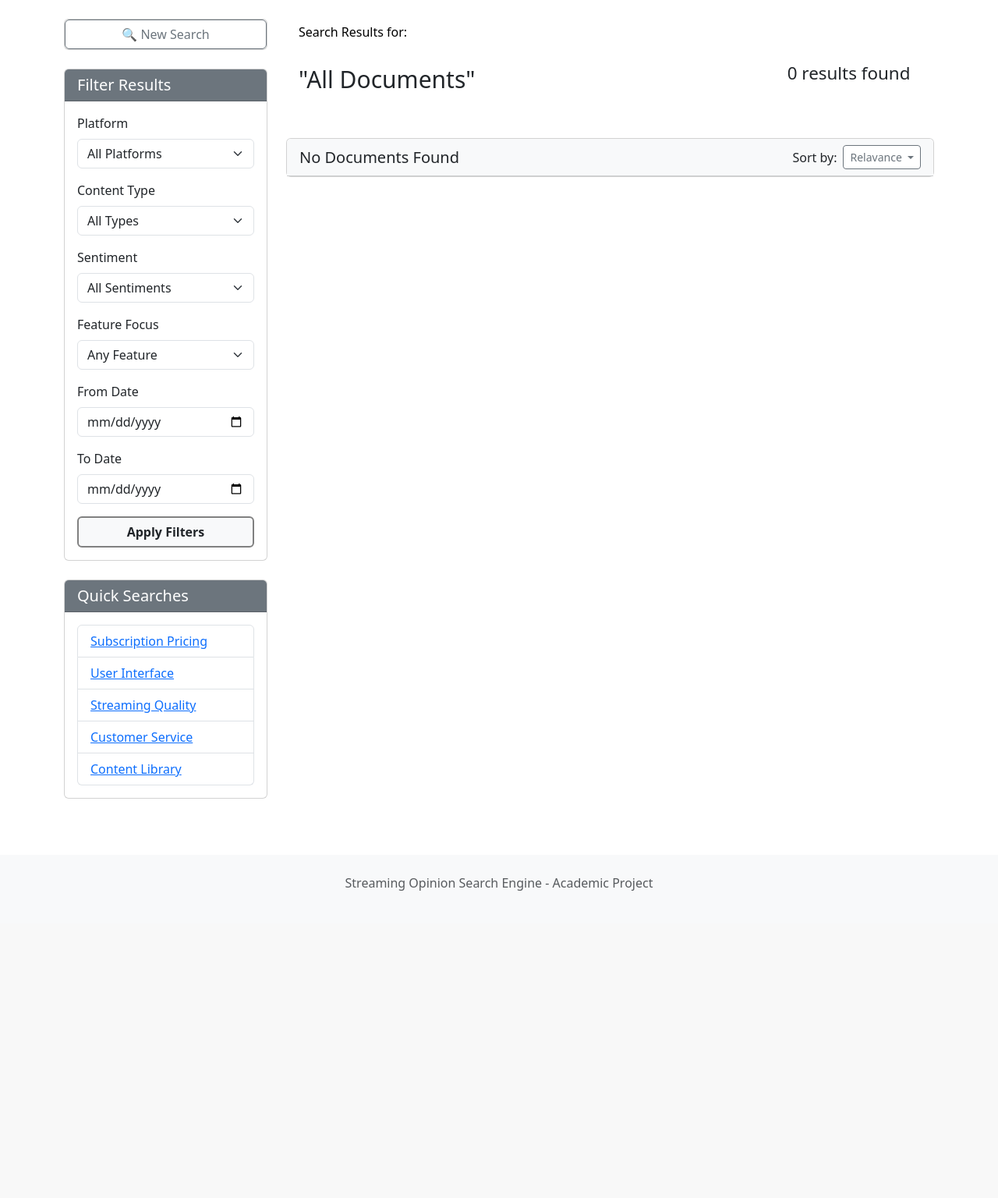
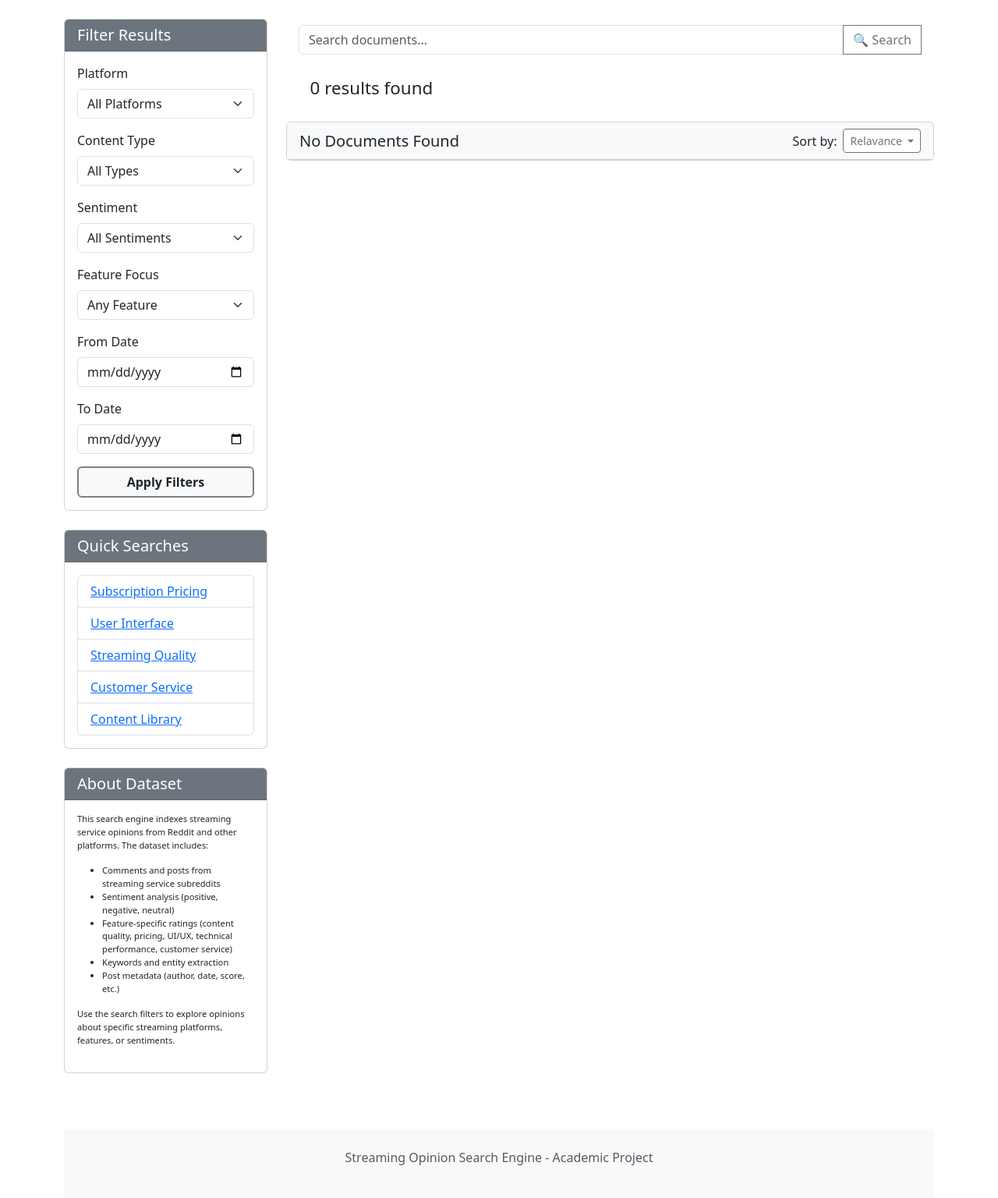
Before and after one commit to Alaneel/SC4021, a Flask app: page /search in a window 1280 px wide. Shown: the part 56-1592 px from the top of the page at 78% size. Before the commit the page ends 1240 px from the top, so only its background shows below. Run offline with Flask 3, Linux system fonts and the light colour scheme; data that the repository does not hold is empty; some libraries are stand-ins or nearby versions.

Commit message:
Finalised UI
Fixed search bar and overall formatting of the page

```diff
--- a/templates/search_results.html
+++ b/templates/search_results.html
@@ -11,9 +11,6 @@
 <div class="row">
     <!-- Search filters sidebar -->
     <div class="col-md-3">
-        <div class="card mb-4">
-            <a href="/" class="btn btn-outline-secondary">&#128269; New Search</a>
-        </div>
         <div class="card mb-4">
             <div class="card-header bg-secondary text-white">
                 <h5 class="mb-0">Filter Results</h5>
@@ -102,23 +99,77 @@
                 </ul>
             </div>
         </div>
+
+
+        <div class="card mb-4">
+            <div class="card-header bg-secondary text-white">
+                <h5 class="mb-0">About Dataset</h5>
+            </div>
+            <div class="card-body" style="font-size: 0.7rem;">
+                <p>This search engine indexes streaming service opinions from Reddit and other platforms. The dataset includes:</p>
+                <ul>
+                    <li>Comments and posts from streaming service subreddits</li>
+                    <li>Sentiment analysis (positive, negative, neutral)</li>
+                    <li>Feature-specific ratings (content quality, pricing, UI/UX, technical performance, customer service)</li>
+                    <li>Keywords and entity extraction</li>
+                    <li>Post metadata (author, date, score, etc.)</li>
+                </ul>
+                <p>Use the search filters to explore opinions about specific streaming platforms, features, or sentiments.</p>
+            </div>
+        </div>
     </div>
 
     <!-- Main content -->
     <div class="col-md-9">
         <!-- Search results header -->
-        <!-- Search results header -->
         <div class="card mb-4" style="border: none;">
             <div class="card-header bg-white text-black d-flex justify-content-between align-items-center" style="border-bottom: none; text-decoration: none;" >
-                <h4 class="mb-0" style="font-size: 1.0em; text-decoration: none; border-bottom: none; margin-bottom: 0;">Search Results for:</h4>
+                <form action="/search" method="get" class="input-group w-100">
+                    <input type="text" class="form-control" id="q" name="q" placeholder="Search documents..." value="{{ query if query and query.strip() and query != '*:*' else '' }}">
+                    <button type="submit" class="btn btn-outline-secondary">
+                        &#128269; Search
+                    </button>
+
+                    <!-- Hidden fields to preserve filters -->
+                    <input type="hidden" name="platform" value="{{ selected_platform or '' }}">
+                    <input type="hidden" name="type" value="{{ selected_type or '' }}">
+                    <input type="hidden" name="sentiment" value="{{ selected_sentiment or '' }}">
+                    <input type="hidden" name="feature" value="{{ selected_feature or 'any' }}">
+                    <input type="hidden" name="start_date" value="{{ start_date or '' }}">
+                    <input type="hidden" name="end_date" value="{{ end_date or '' }}">
+                </form>
             </div>
             <div class="card-body">
                 <div class="d-flex justify-content-between align-items-center">
+                    <!-- Results count on the left -->
+                    <span class="badge bg-white text-dark" style="font-size: 1.4em; font-weight: normal;">{{ num_found }} results found</span>
+
+                    <!-- Visualization selector flush right -->
+                    {% if visualizations %}
                     <div>
-                        <h5><small class="text-dark" style="font-size: 1.5em; margin-top: 0;">"{{ query if query and query.strip() and query != '*:*' else 'All Documents' }}"</small></h5>
-                        <div>
+                        <select id="visualization-select" class="form-select">
+                            <option value="" selected>Select a Visualization</option>
+                            {% if visualizations.platform_pie %}
+                            <option value="platform">Platform Distribution</option>
+                            {% endif %}
+                            {% if visualizations.type_pie %}
+                            <option value="type">Content Type Distribution</option>
+                            {% endif %}
+                            {% if visualizations.sentiment_bar %}
+                            <option value="sentiment">Sentiment Distribution</option>
+                            {% endif %}
+                            {% if visualizations.time_series %}
+                            <option value="time">Timeline</option>
+                            {% endif %}
+                        </select>
+                    </div>
+                    {% endif %}
+                </div>
+
+                <!-- Filters below -->
+                <div class="mt-2">
                     {% if selected_platform or selected_type or selected_sentiment or selected_feature and selected_feature != 'any' %}
-                            <small class="text-dark">{{ 'Filers:' }}</small>
+                    <small class="text-dark">{{ 'Filters:' }}</small>
                         {% if selected_platform %}
                         <span class="badge bg-info me-1">Platform: {{ selected_platform }}</span>
                         {% endif %}
@@ -142,38 +193,10 @@
                     {% endif %}
                 </div>
             </div>
-                    <div class="card mb-4" style="border: none;">
-                        <span class="badge bg-white text-dark" style="font-size: 1.4em; font-weight: normal;">{{ num_found }} results found</span>
-
-                        <!-- Visualization selector moved here -->
-                        {% if visualizations %}
-                        <div class="mt-2">
-                            <select id="visualization-select" class="form-select">
-                                <option value="" selected>Select a Visualization</option>
-                                {% if visualizations.platform_pie %}
-                                <option value="platform">Platform Distribution</option>
-                                {% endif %}
-                                {% if visualizations.type_pie %}
-                                <option value="type">Content Type Distribution</option>
-                                {% endif %}
-                                {% if visualizations.sentiment_bar %}
-                                <option value="sentiment">Sentiment Distribution</option>
-                                {% endif %}
-                                {% if visualizations.time_series %}
-                                <option value="time">Timeline</option>
-                                {% endif %}
-                            </select>
-                        </div>
-                        {% endif %}
-                    </div>
-                </div>
-            </div>
-        </div>
 
         <!-- Visualizations container (keep this part) -->
         {% if visualizations %}
-        <div class="card mb-4" style="border: none;">
-            <div class="card-body">
+        <div class="card mb-4" style="border: none">
             <div id="visualization-container">
                 {% if visualizations.platform_pie %}
                 <div id="platform-chart-container" class="visualization-chart" style="display: none;">
@@ -195,7 +218,6 @@
                     <div id="time-chart" style="width:100%; height:400px;"></div>
                 </div>
                 {% endif %}
-                </div>
             </div>
         </div>
         {% endif %}
```
Lines whose indentation alone changed are shown as unchanged.
